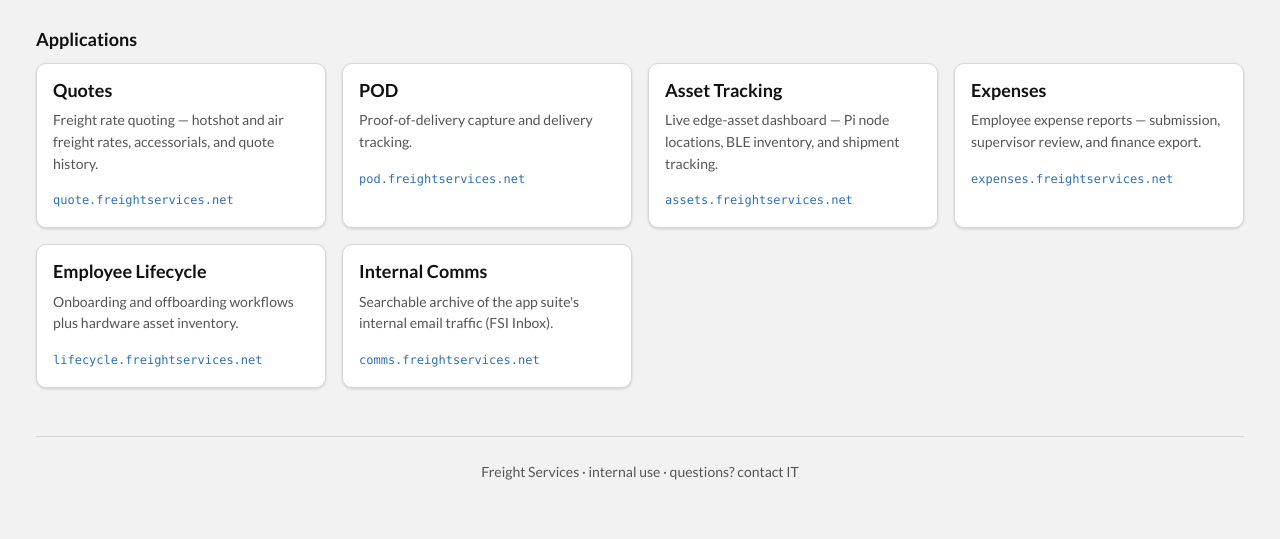
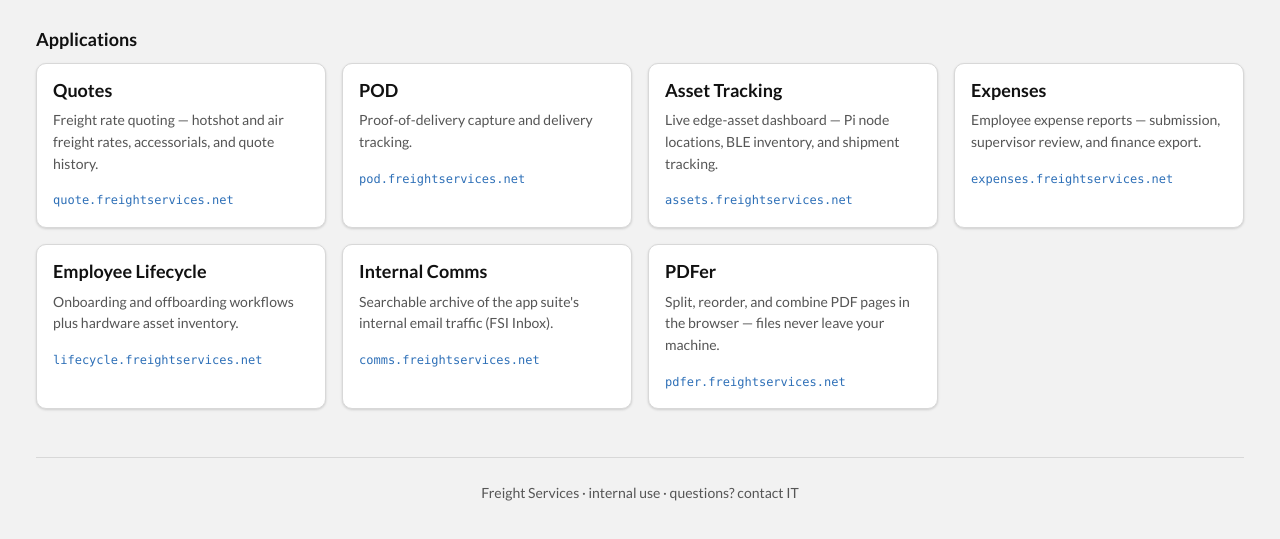
Before and after one commit to kdnye/FSI-welcome-landing-, a plain HTML site: page public/index.html in a window 1280 px wide. Shown: the part 313-852 px from the top of the page. Drawn offline with Linux system fonts and the light colour scheme.

Commit message:
feat: surface PDFer on the app directory
Adds a PDFer card to the Applications grid on home.freightservices.net.

Links to https://pdfer.freightservices.net rather than the run.app URL:
pdfer's Cloud Run ingress is internal-and-cloud-load-balancing, so the
run.app hostname 404s at the Google frontend. It is fronted by its own
HTTPS load balancer (pdfer-url-map -> pdfer-backend -> pdfer-neg) with a
managed cert for pdfer.freightservices.net. Verified HTTP 200 and
serving Fleet UI Kit v1.1.0.

```diff
--- a/public/index.html
+++ b/public/index.html
@@ -122,6 +122,16 @@
         </div>
       </a>
 
+      <a class="fleet-card home-card" href="https://pdfer.freightservices.net">
+        <div class="fleet-card__body">
+          <div class="home-card__top">
+            <h3 class="home-card__title">PDFer</h3>
+          </div>
+          <p class="home-card__desc">Split, reorder, and combine PDF pages in the browser — files never leave your machine.</p>
+          <span class="home-card__domain mono">pdfer.freightservices.net</span>
+        </div>
+      </a>
+
     </div>
 
     <footer class="home-footer">
```
